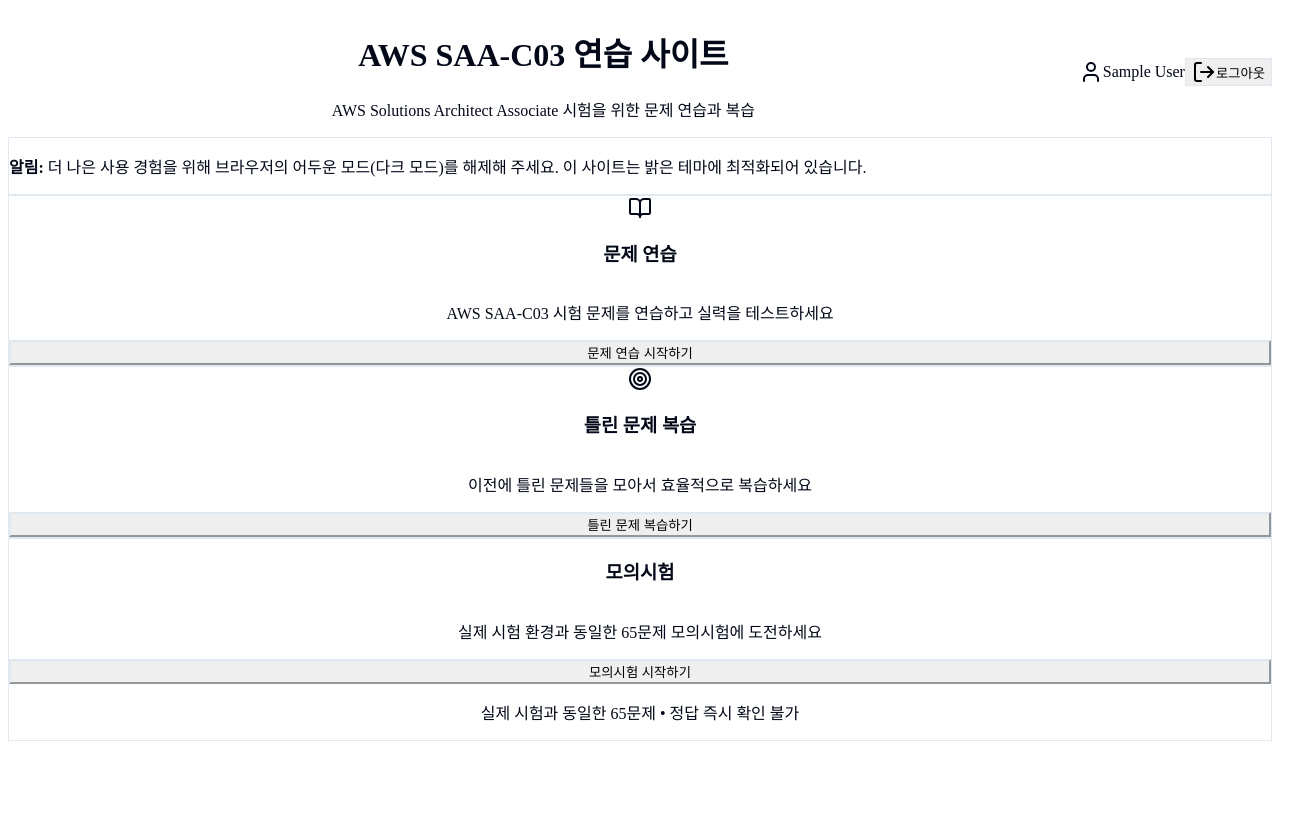
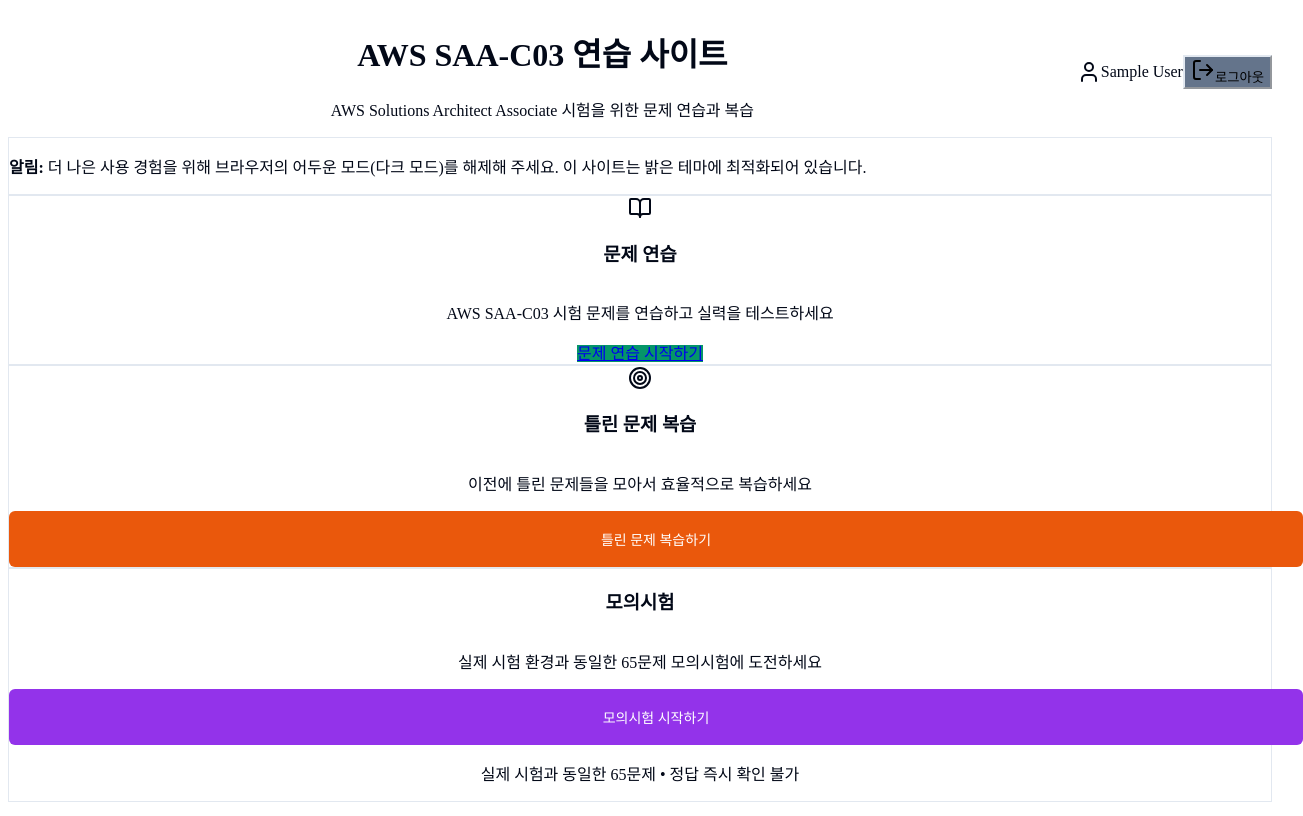
Before and after one commit to tykong08/aws-practice-project, a Next.js app: page / in a window 1280 px wide. Shown: the whole page, 1303 px wide, since content can reach past the window. Built offline with nearby package versions, Linux system fonts and the light colour scheme; sample sign-in values are in the browser's storage.

Commit message:
Apply custom CSS styles to buttons and components across the app

```diff
--- a/src/app/page.tsx
+++ b/src/app/page.tsx
@@ -67,15 +67,13 @@
               <User className="h-5 w-5" />
               <span>{user.name}</span>
             </div>
-            <Button
-              variant="outline"
-              size="sm"
+            <button
               onClick={handleLogout}
-              className="text-gray-700 border-gray-300"
+              className="nav-btn-secondary text-gray-700"
             >
               <LogOut className="h-4 w-4 mr-2" />
               로그아웃
-            </Button>
+            </button>
           </div>
         </header>
 
@@ -111,10 +109,8 @@
                 </CardDescription>
               </CardHeader>
               <CardContent className="text-center">
-                <Link href="/practice">
-                  <Button size="lg" className="w-full bg-blue-600 hover:bg-blue-700 text-white">
-                    문제 연습 시작하기
-                  </Button>
+                <Link href="/practice" className="nav-btn-primary w-full text-decoration-none">
+                  문제 연습 시작하기
                 </Link>
               </CardContent>
             </Card>
@@ -128,10 +124,8 @@
                 </CardDescription>
               </CardHeader>
               <CardContent className="text-center">
-                <Link href="/review">
-                  <Button size="lg" className="w-full bg-orange-600 hover:bg-orange-700 text-white">
-                    틀린 문제 복습하기
-                  </Button>
+                <Link href="/review" className="nav-btn w-full text-decoration-none" style={{ backgroundColor: '#ea580c' }}>
+                  틀린 문제 복습하기
                 </Link>
               </CardContent>
             </Card>
@@ -149,10 +143,8 @@
                 </CardDescription>
               </CardHeader>
               <CardContent className="text-center">
-                <Link href="/test">
-                  <Button size="lg" className="w-full bg-purple-600 hover:bg-purple-700 text-white">
-                    모의시험 시작하기
-                  </Button>
+                <Link href="/test" className="nav-btn w-full text-decoration-none" style={{ backgroundColor: '#9333ea' }}>
+                  모의시험 시작하기
                 </Link>
                 <p className="text-xs text-gray-500 mt-2">
                   실제 시험과 동일한 65문제 • 정답 즉시 확인 불가
--- a/src/app/practice/page.tsx
+++ b/src/app/practice/page.tsx
@@ -223,7 +223,7 @@
             <div className="min-h-screen bg-white">
                 <div className="container mx-auto px-4 py-8">
                     <div className="mb-8">
-                        <Link href="/" className="inline-flex items-center text-blue-600 hover:text-blue-800">
+                        <Link href="/" className="nav-btn-secondary text-decoration-none">
                             <ArrowLeft className="h-4 w-4 mr-2" />
                             홈으로 돌아가기
                         </Link>
@@ -309,7 +309,7 @@
             <div className="container mx-auto px-4 py-8">
                 {/* Header */}
                 <div className="flex justify-between items-center mb-6">
-                    <Link href="/" className="inline-flex items-center text-blue-600 hover:text-blue-800">
+                    <Link href="/" className="nav-btn-secondary text-decoration-none">
                         <ArrowLeft className="h-4 w-4 mr-2" />
                         홈으로 돌아가기
                     </Link>
@@ -412,11 +412,10 @@
                             ) : (
                                 <div className="space-y-4 mt-6">
                                     <div className="flex gap-4">
-                                        <Button
+                                        <button
                                             onClick={generateExplanation}
                                             disabled={loadingExplanation}
-                                            variant="outline"
-                                            className="flex-1"
+                                            className={`ai-explanation-btn flex-1 ${loadingExplanation ? 'ai-explanation-loading' : ''}`}
                                         >
                                             {loadingExplanation ? (
                                                 <>
@@ -429,21 +428,18 @@
                                                     AI 설명 보기
                                                 </>
                                             )}
-                                        </Button>
-                                        <Button onClick={nextQuestion} className="flex-1">
+                                        </button>
+                                        <button onClick={nextQuestion} className="nav-btn-primary flex-1">
                                             {currentQuestionIndex < questions.length - 1 ? '다음 문제' : '결과 보기'}
-                                        </Button>
+                                        </button>
                                     </div>
                                 </div>
                             )}
 
                             {/* Explanation */}
                             {showExplanation && currentQuestion.explanation && (
-                                <Card className="mt-6 border-blue-200 bg-blue-50">
-                                    <CardHeader>
-                                        <CardTitle className="text-lg text-blue-800">AI 설명</CardTitle>
-                                    </CardHeader>
-                                    <CardContent>
+                                <div className="ai-explanation mt-6">
+                                    <h3>상세 해설</h3>
                                     <div className="prose prose-sm max-w-none">
                                         <div className="whitespace-pre-wrap text-gray-700">
                                             {currentQuestion.explanation}
@@ -464,8 +460,7 @@
                                             </div>
                                         )}
                                     </div>
-                                    </CardContent>
-                                </Card>
+                                </div>
                             )}
                         </CardContent>
                     </Card>
```
Lines whose indentation alone changed are shown as unchanged.
